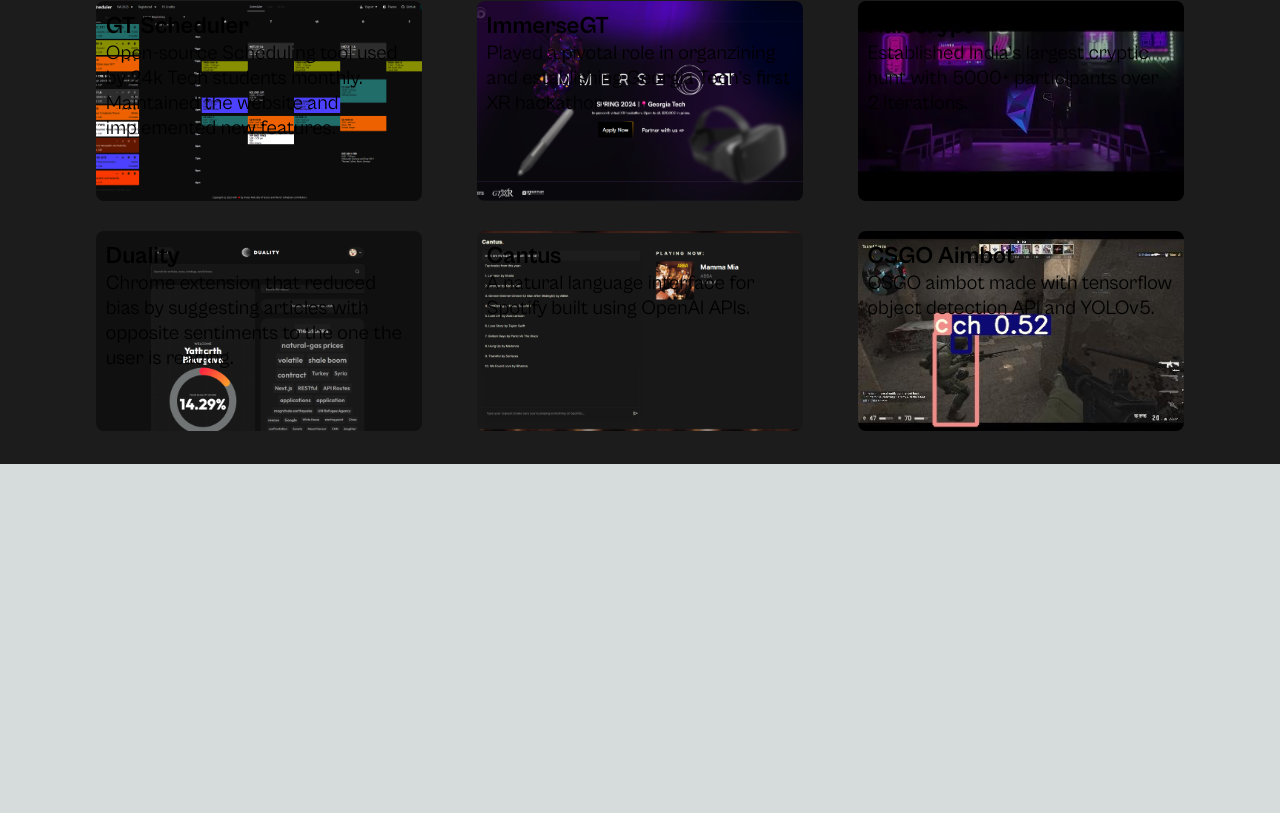
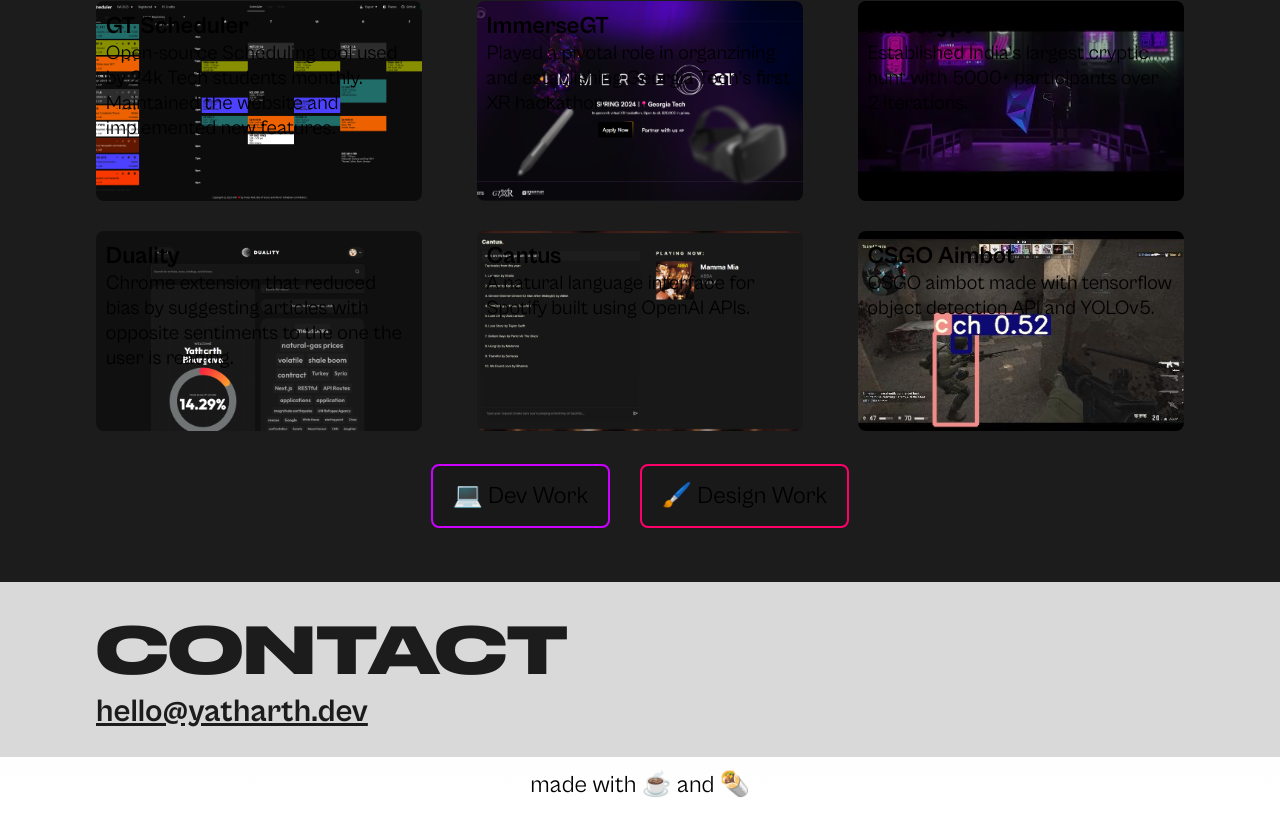
Before and after one commit to yatharth-b/portfolio-2023, a Next.js app: page / in a window 1280 px wide. Shown: the part 1973-2786 px from the top of the page. Before the commit the page ends 2437 px from the top, so only its background shows below. Built offline with nearby package versions, Linux system fonts and the light colour scheme.

Commit message:
contact and footer

```diff
--- /dev/null
+++ b/src/app/components/Contact/Contact.jsx
@@ -0,0 +1,10 @@
+import styles from './Contact.module.css'
+
+export default function Contact() {
+  return (
+    <div className={styles.contact}>
+      <div className={styles.ContactHeading}>CONTACT</div>
+      <div className={styles.ContactBody}><u>hello@yatharth.dev</u></div>
+    </div>
+  )
+}
--- /dev/null
+++ b/src/app/components/Contact/Contact.module.css
@@ -0,0 +1,20 @@
+.contact {
+  padding-left: 7.5%;
+  padding-right: 7.5%;
+  padding-top: 2%;
+  padding-bottom: 2%;
+  background: #D9D9D9;
+  color: #1C1C1C;
+}
+
+.ContactHeading {
+  font-family: var(--font-druk);
+  font-size: 64px;
+}
+
+.ContactBody {
+  font-family: var(--font-cabinet);
+  font-size: 32px;
+  font-weight: 700;
+
+}
--- /dev/null
+++ b/src/app/components/Footer/Footer.jsx
@@ -0,0 +1,9 @@
+import styles from './Footer.module.css'
+
+export default function Footer() {
+  return (
+    <div className={styles.footer}>
+      <div className={styles.footerText}>made with ☕ and 🌯</div>
+    </div>
+  )
+}
--- /dev/null
+++ b/src/app/components/Footer/Footer.module.css
@@ -0,0 +1,7 @@
+.footer {
+  display: flex;
+  justify-content: center;
+  padding: 1%;
+  font-size: 24px;
+  font-family: var(--font-cabinet);
+}
--- a/src/app/components/Work/Work.jsx
+++ b/src/app/components/Work/Work.jsx
@@ -51,6 +51,14 @@
           })
         }
       </div>
+      <div className={styles.WorkButtons}>
+        <div className={`${styles.WorkButton} ${styles.purple}`}>
+          💻 Dev Work
+        </div>
+        <div className={`${styles.WorkButton} ${styles.pink}`}>
+        🖌️ Design Work
+        </div>
+      </div>
     </div>
   )
 }
--- a/src/app/components/Work/Work.module.css
+++ b/src/app/components/Work/Work.module.css
@@ -56,7 +56,7 @@
   left: 0;
   right: 0;
   bottom: 0;
-  filter: blur(20px);
+  filter: blur(30px);
   mix-blend-mode: screen;
   transition: 0.2s;
   opacity: 0;
@@ -65,3 +65,38 @@
 .CardContainer:hover .CardContainerBG {
   opacity: 1;
 }
+
+.WorkButtons {
+  display: flex;
+  justify-content: center;
+  font-family: var(--font-cabinet);
+  font-size: 24px;
+  column-gap: 30px;
+  padding-bottom: 5%;
+}
+
+.WorkButton {
+  padding-left: 20px;
+  padding-right: 20px;
+  padding-top: 15px;
+  padding-bottom: 15px;
+  background: #191919;
+  border-radius: 8px;
+  transition: 0.2s;
+}
+
+.purple {
+  border: #CC00FF 2px solid;
+}
+
+.purple:hover {
+  box-shadow: #CC00FF 0px 8px 36px;
+}
+
+.pink {
+  border: #FF006B 2px solid;
+}
+
+.pink:hover {
+  box-shadow: rgba(255, 0, 107, 1) 0px 8px 36px;
+}
--- a/src/app/page.js
+++ b/src/app/page.js
@@ -4,6 +4,8 @@
 import localFont from 'next/font/local';
 import About from './components/About/About';
 import Work from './components/Work/Work';
+import Contact from './components/Contact/Contact';
+import Footer from './components/Footer/Footer';
 
 // Font files can be colocated inside of `pages`
 const myFont = localFont({ src: './fonts/CabinetGrotesk-Variable.ttf', variable: '--font-cabinet' });
@@ -15,6 +17,8 @@
       <Hero />
       <About />
       <Work />
+      <Contact />
+      <Footer />
     </div>
   )
 }
```
